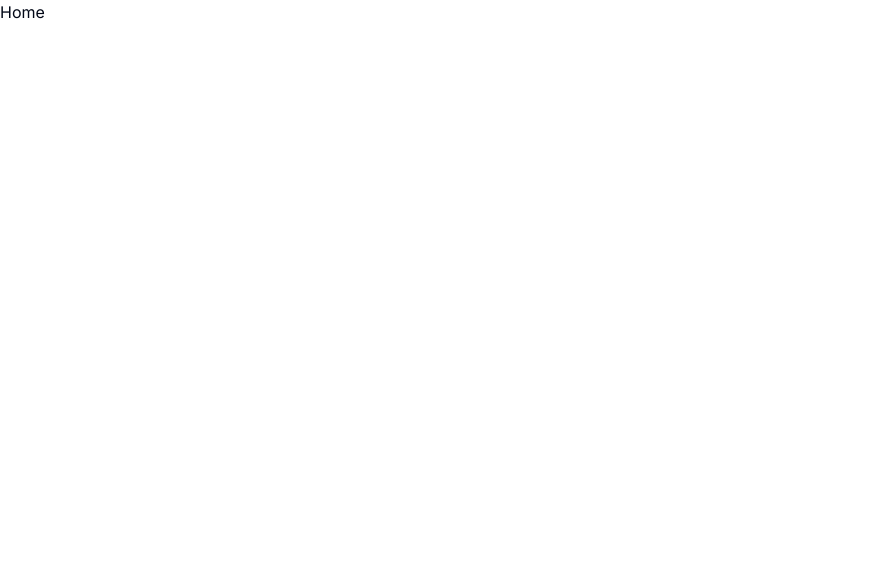
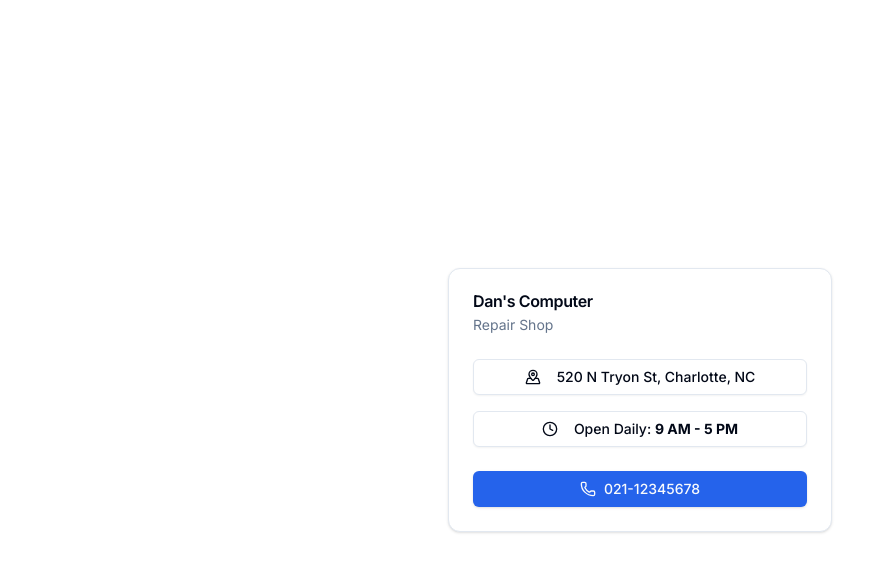
Before and after one commit to frshaad/lingo, a Next.js app: page / in a window 1280 px wide. Shown: the top 572 px of the page, without its empty margins (0-894 px from the left). Built offline with nearby package versions, Linux system fonts and the light colour scheme.

Commit message:
feat: implement card component and update home page layout with contact information

```diff
--- a/src/app/page.tsx
+++ b/src/app/page.tsx
@@ -1,3 +1,53 @@
+import { Clock, MapPinned, Phone } from 'lucide-react';
+import Link from 'next/link';
+
+import { Button } from '@/components/ui/button';
+import {
+  Card,
+  CardContent,
+  CardDescription,
+  CardFooter,
+  CardHeader,
+  CardTitle,
+} from '@/components/ui/card';
+
 export default function Home() {
-  return <div>Home</div>;
+  return (
+    <main className="flex h-dvh w-full flex-col items-center justify-center">
+      <Card className="w-11/12 max-w-sm">
+        <CardHeader>
+          <CardTitle>Dan&apos;s Computer</CardTitle>
+          <CardDescription>Repair Shop</CardDescription>
+        </CardHeader>
+        <CardContent className="space-y-4">
+          <Button variant="outline" asChild>
+            <Link href="/" className="flex w-full items-center gap-4 text-sm">
+              <MapPinned size={14} />
+              <address className="not-italic">
+                520 N Tryon St, Charlotte, NC
+              </address>
+            </Link>
+          </Button>
+
+          <Button
+            variant="outline"
+            className="flex w-full items-center gap-4 text-sm"
+          >
+            <Clock size={14} />
+            <p>
+              Open Daily: <span className="font-bold">9 AM - 5 PM</span>
+            </p>
+          </Button>
+        </CardContent>
+        <CardFooter>
+          <Button variant="default" className="w-full" asChild>
+            <Link href="tel:5555555555" className="flex items-center gap-2">
+              <Phone />
+              021-12345678
+            </Link>
+          </Button>
+        </CardFooter>
+      </Card>
+    </main>
+  );
 }
--- /dev/null
+++ b/src/components/ui/card.tsx
@@ -0,0 +1,83 @@
+import * as React from 'react';
+
+import { cn } from '@/lib/utils';
+
+const Card = React.forwardRef<
+  HTMLDivElement,
+  React.HTMLAttributes<HTMLDivElement>
+>(({ className, ...props }, ref) => (
+  <div
+    ref={ref}
+    className={cn(
+      'rounded-xl border bg-card text-card-foreground shadow',
+      className,
+    )}
+    {...props}
+  />
+));
+Card.displayName = 'Card';
+
+const CardHeader = React.forwardRef<
+  HTMLDivElement,
+  React.HTMLAttributes<HTMLDivElement>
+>(({ className, ...props }, ref) => (
+  <div
+    ref={ref}
+    className={cn('flex flex-col space-y-1.5 p-6', className)}
+    {...props}
+  />
+));
+CardHeader.displayName = 'CardHeader';
+
+const CardTitle = React.forwardRef<
+  HTMLDivElement,
+  React.HTMLAttributes<HTMLDivElement>
+>(({ className, ...props }, ref) => (
+  <div
+    ref={ref}
+    className={cn('font-semibold leading-none tracking-tight', className)}
+    {...props}
+  />
+));
+CardTitle.displayName = 'CardTitle';
+
+const CardDescription = React.forwardRef<
+  HTMLDivElement,
+  React.HTMLAttributes<HTMLDivElement>
+>(({ className, ...props }, ref) => (
+  <div
+    ref={ref}
+    className={cn('text-sm text-muted-foreground', className)}
+    {...props}
+  />
+));
+CardDescription.displayName = 'CardDescription';
+
+const CardContent = React.forwardRef<
+  HTMLDivElement,
+  React.HTMLAttributes<HTMLDivElement>
+>(({ className, ...props }, ref) => (
+  <div ref={ref} className={cn('p-6 pt-0', className)} {...props} />
+));
+CardContent.displayName = 'CardContent';
+
+const CardFooter = React.forwardRef<
+  HTMLDivElement,
+  React.HTMLAttributes<HTMLDivElement>
+>(({ className, ...props }, ref) => (
+  <div
+    ref={ref}
+    className={cn('flex items-center p-6 pt-0', className)}
+    {...props}
+  />
+));
+CardFooter.displayName = 'CardFooter';
+
+export {
+  Card,
+  CardContent,
+  CardDescription,
+  CardFooter,
+  CardHeader,
+  CardTitle,
+};
```
